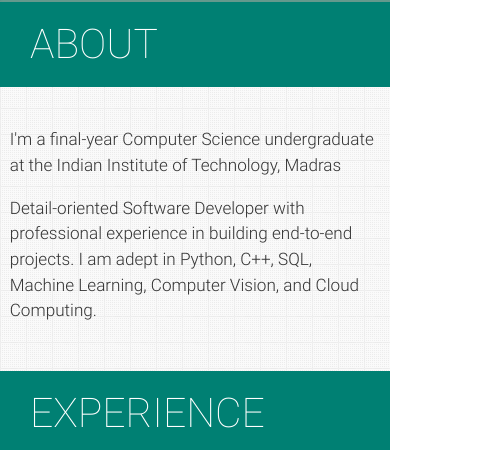
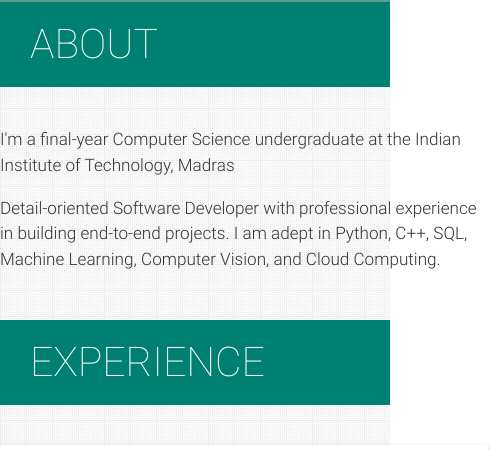
Before and after one commit to SuhasPai3799/suhaspai3799.github.io, a plain HTML site: page index.html in a window 390 px wide. Shown: the part 906-1356 px from the top of the page, 498 px wide, since content can reach past the window. Drawn offline with nearby package versions, Linux system fonts and the light colour scheme.

Commit message:
Bug fixes - read more unresponsive

```diff
--- a/assets/css/style.css
+++ b/assets/css/style.css
@@ -104,7 +104,12 @@
   border-radius: 5px;
   -webkit-border-radius: 5px;
 }
+@media all and (max-width: 500px) {
+  .container{
+    width:125% !important;
+  }
 
+}
 .readme:hover{
   color: white;
   background-color: #00796b;
```
